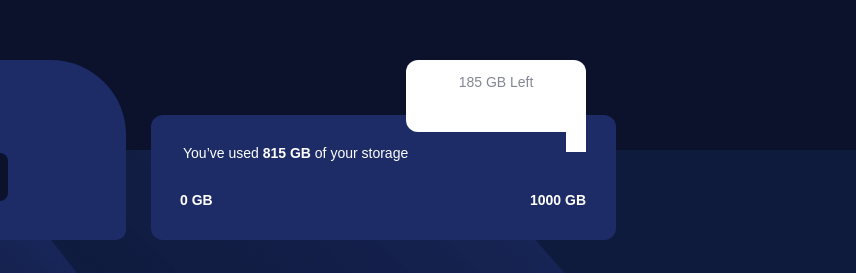
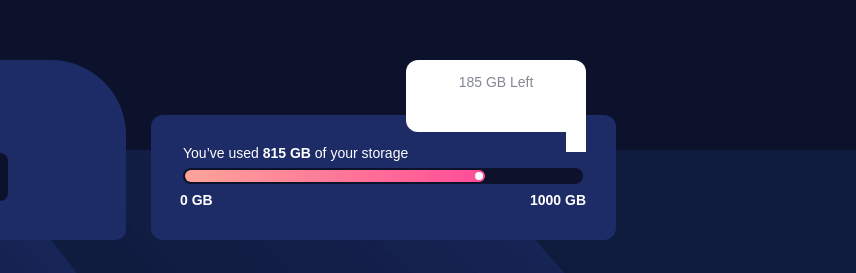
Before and after one commit to ThiagoPereira232/Fylo-data-storage, a plain HTML site: page index.html in a window 1280 px wide. Shown: the part 250-523 px from the top of the page, 424-1280 px from the left. Drawn offline with Linux system fonts and the light colour scheme.

Commit message:
Update styles.css

```diff
--- a/style/styles.css
+++ b/style/styles.css
@@ -96,7 +96,37 @@ body {
 }
 
 .bar {
+    display: flex;
+    background-color: var(--very-dark-blue);
+    height: 16px;
+    width: 400px;
+    position: absolute;
+    bottom: 56px;
+    border-radius: 20px;
+}
 
+.bar>span {
+    content: "";
+    background-image: linear-gradient(90deg,
+        hsl(6, 100%, 80%),
+        hsl(335, 100%, 65%)
+    );
+    width: 300px;
+    margin-left: 2px;
+    height: 12px;
+    margin-top: 2px;
+    border-radius: 30px;
+}
+
+.bar>span>span {
+    content: "";
+    display: flex;
+    background-color: white;
+    width: 8px;
+    height: 8px;
+    border-radius: 20px;
+    margin-top: 2px;
+    margin-left: 290px;
 }
 
 
```
